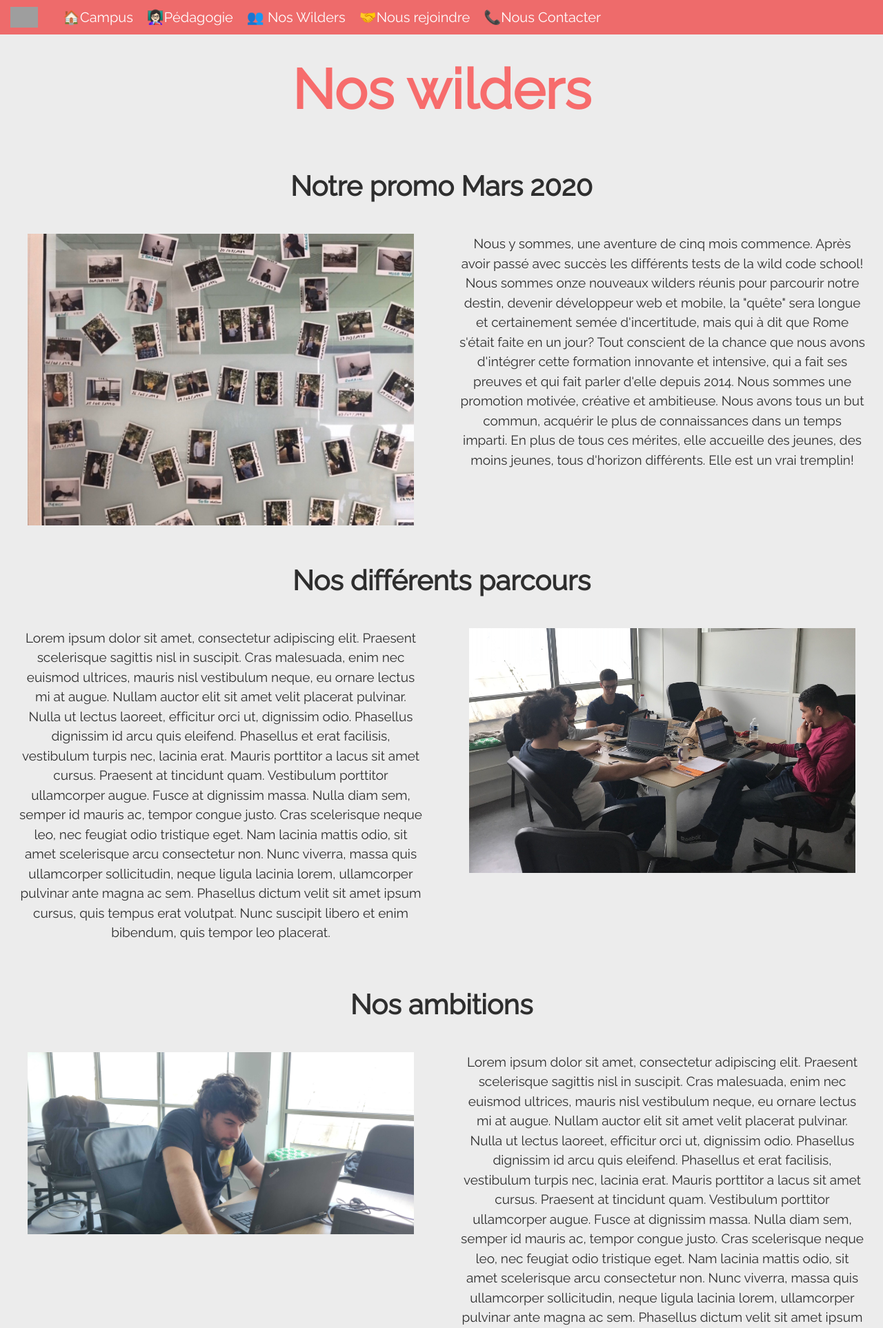
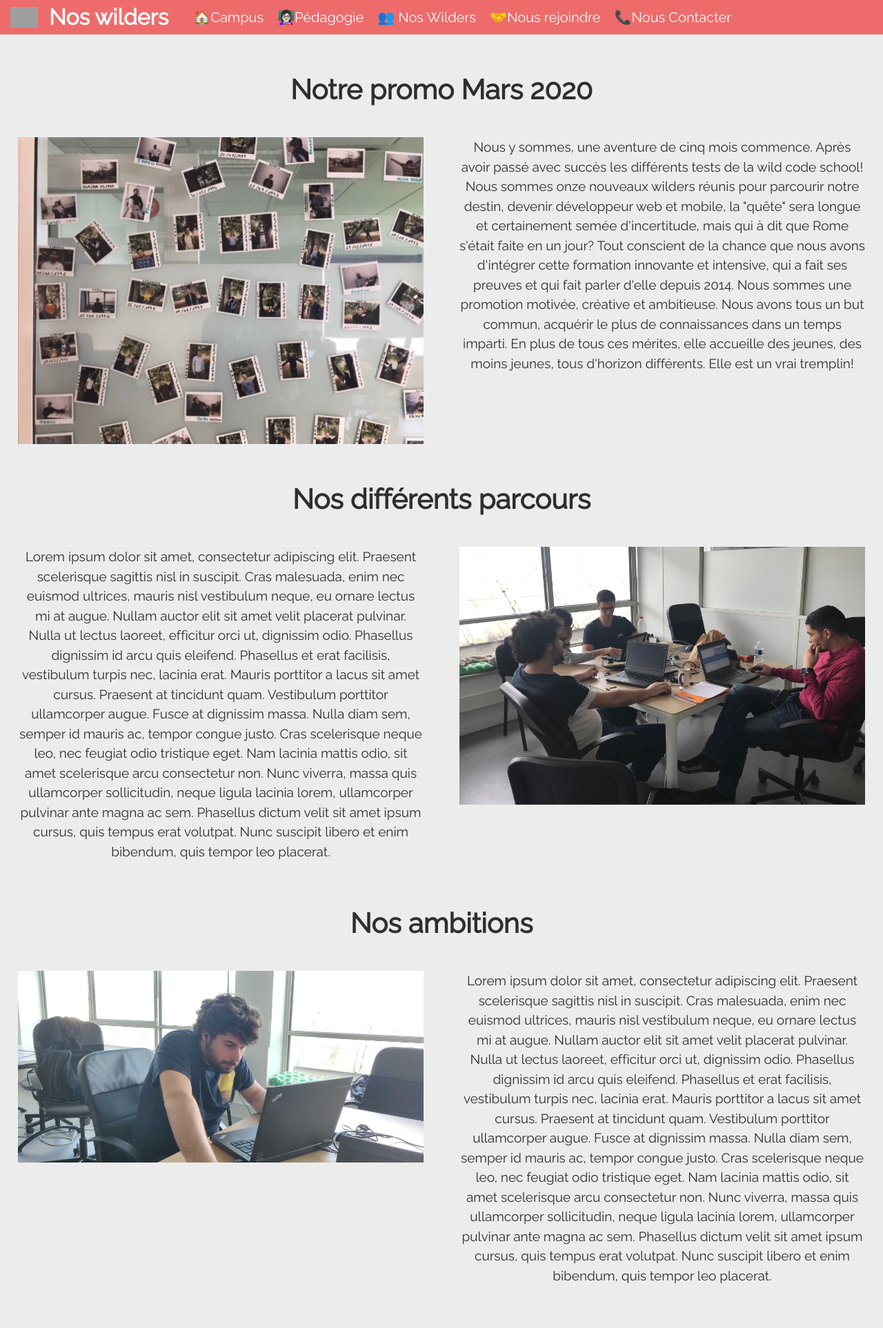
Before and after one commit to Khaleddwm/WCS-Project-1, a PHP site: page /noswilders.html in a window 1280 px wide. Shown: the top 1926 px of the page at 69% size. Run offline with PHP 8.4, Linux system fonts and the light colour scheme; grey boxes are pictures that could not be loaded.

Commit message:
modification barre nav

```diff
--- a/campus.html
+++ b/campus.html
@@ -17,6 +17,7 @@
     <header class="site-header">
         <div class="container">
             <a href="index.html"><img src="https://i.postimg.cc/BLhrcN82/2-I-z-O4l-DH3hy-XSCg-YHINGA.png" width=40 alt="Logo de la Wild Code School" class="logo"></a>
+            <h1>Campus</h1>
             <nav class="main-nav">
                 <button class="toggle-menu" aria-expanded="false" aria-controls="menu"><span
                         class="screen-reader-text">menu</button>
@@ -32,7 +33,6 @@
     </header>
         <!-- HTML Khaled -->
          <div class="artprincipal">
-            <h1>Campus</h1>
             <h2 id="title1" class="section1">MAME</h2>
             <article>
                 <p class="imgtext1">
--- a/contact.html
+++ b/contact.html
@@ -15,7 +15,8 @@
       <header class="site-header">
           <div class="container">
             <a href="index.html"><img src="https://i.postimg.cc/BLhrcN82/2-I-z-O4l-DH3hy-XSCg-YHINGA.png" width=40 alt="Logo de la Wild Code School" class="logo"></a>
-              <nav class="main-nav">
+            <h1>Contact/Accés</h1>
+            <nav class="main-nav">
                   <button class="toggle-menu" aria-expanded="false" aria-controls="menu"><span
                           class="screen-reader-text">menu</button>
                   <ul class="menu" id="menu" hidden>
@@ -28,7 +29,6 @@
                 </nav>
             </div>
       </header>
-      <h1>Contact et Accès</h1>
 
       <iframe src="https://www.google.com/maps/embed?pb=!1m18!1m12!1m3!1d2700.968652241741!2d0.6664252510479954!3d47.3930445105972!2m3!1f0!2f0!3f0!3m2!1i1024!2i768!4f13.1!3m3!1m2!1s0x47fcd593e3aaaaab%3A0x5e60b318897c16ec!2sTraining%20D%C3%A9veloppeur%20Web%20-%20Wild%20Code%20School!5e0!3m2!1sen!2sfr!4v1583931727154!5m2!1sen!2sfr" width="600" height="450" frameborder="0" style="border:0;" allowfullscreen="" aria-hidden="false" tabindex="0"></iframe>
 
--- a/css/contact.css
+++ b/css/contact.css
@@ -29,9 +29,7 @@ body {
 }
 
 h1{
-	padding-top: 100px;
 	font-family: 'Raleway', sans-serif;
-	font-size: 5rem;
     color: #f76c6c;
     font-family: 'Raleway', sans-serif;
 }
@@ -118,6 +116,9 @@ a {
 @media screen and (min-width: 576px) {
     .container {
         max-width: 896px;
+    }
+    h1 {
+        display: none;
     }
 }
 
--- a/css/style.css
+++ b/css/style.css
@@ -269,6 +269,13 @@ a {
 
 
 /* -----------------------------------------------------------------------------CSS Khaled ----------------------------------------------------------------------------------------------*/
+.artprincipal {
+    padding-top: 50px;
+}
+
+.container h1 {
+    color:white
+}
 
 article {
     padding-bottom: 10px;
@@ -294,12 +301,13 @@ article {
     display: block;
     margin-left: auto;
     margin-right: auto;
-    width: 95%;
+    width: 100%;
 }
 
 
 .artprincipal p{
   font-size: 1.4rem;
+  width: 95%;
 }
 
 
--- a/noswilders.html
+++ b/noswilders.html
@@ -17,6 +17,7 @@
     <header class="site-header">
         <div class="container">
             <a href="index.html"><img src="https://i.postimg.cc/BLhrcN82/2-I-z-O4l-DH3hy-XSCg-YHINGA.png" width=40 alt="Logo de la Wild Code School" class="logo"></a>
+            <h1>Nos wilders</h1>
             <nav class="main-nav">
                 <button class="toggle-menu" aria-expanded="false" aria-controls="menu"><span
                         class="screen-reader-text">menu</button>
@@ -32,7 +33,6 @@
     </header>
         <!-- HTML Khaled -->
          <div class="artprincipal">
-            <h1 class="titrepricinpal">Nos wilders</h1>
                 <h2 id="title1" class="section1">Notre promo Mars 2020</h2>
                 <article>
                     <p class="imgtext1">
--- a/nousrejoindre.html
+++ b/nousrejoindre.html
@@ -17,6 +17,7 @@
     <header class="site-header">
         <div class="container">
             <a href="index.html"><img src="https://i.postimg.cc/BLhrcN82/2-I-z-O4l-DH3hy-XSCg-YHINGA.png" width=40 alt="Logo de la Wild Code School" class="logo"></a>
+            <h1>Nous rejoindre</h1>
             <nav class="main-nav">
                 <button class="toggle-menu" aria-expanded="false" aria-controls="menu"><span
                         class="screen-reader-text">menu</button>
@@ -32,7 +33,6 @@
     </header>
         <!-- HTML Khaled -->
          <div class="artprincipal">
-            <h1>Nous rejoindre</h1>
             <h2 id="title1" class="section1">Suis notre parcours de candidature sur Odyssey</h2>
             <article>
                 <p class="imgtext1">
--- a/pedagogie.html
+++ b/pedagogie.html
@@ -17,6 +17,7 @@
     <header class="site-header">
         <div class="container">
             <a href="index.html"><img src="https://i.postimg.cc/BLhrcN82/2-I-z-O4l-DH3hy-XSCg-YHINGA.png" width=40 alt="Logo de la Wild Code School" class="logo"></a>
+            <h1>Pédagogie</h1>
             <nav class="main-nav">
                 <button class="toggle-menu" aria-expanded="false" aria-controls="menu"><span
                         class="screen-reader-text">menu</button>
@@ -32,7 +33,6 @@
     </header>
         <!-- HTML Khaled -->
          <div class="artprincipal">
-            <h1>Pédagogie</h1>
             <h2 id="title1" class="section1">Philosophie</h2>
             <article>
                 <p class="imgtext1">
```
